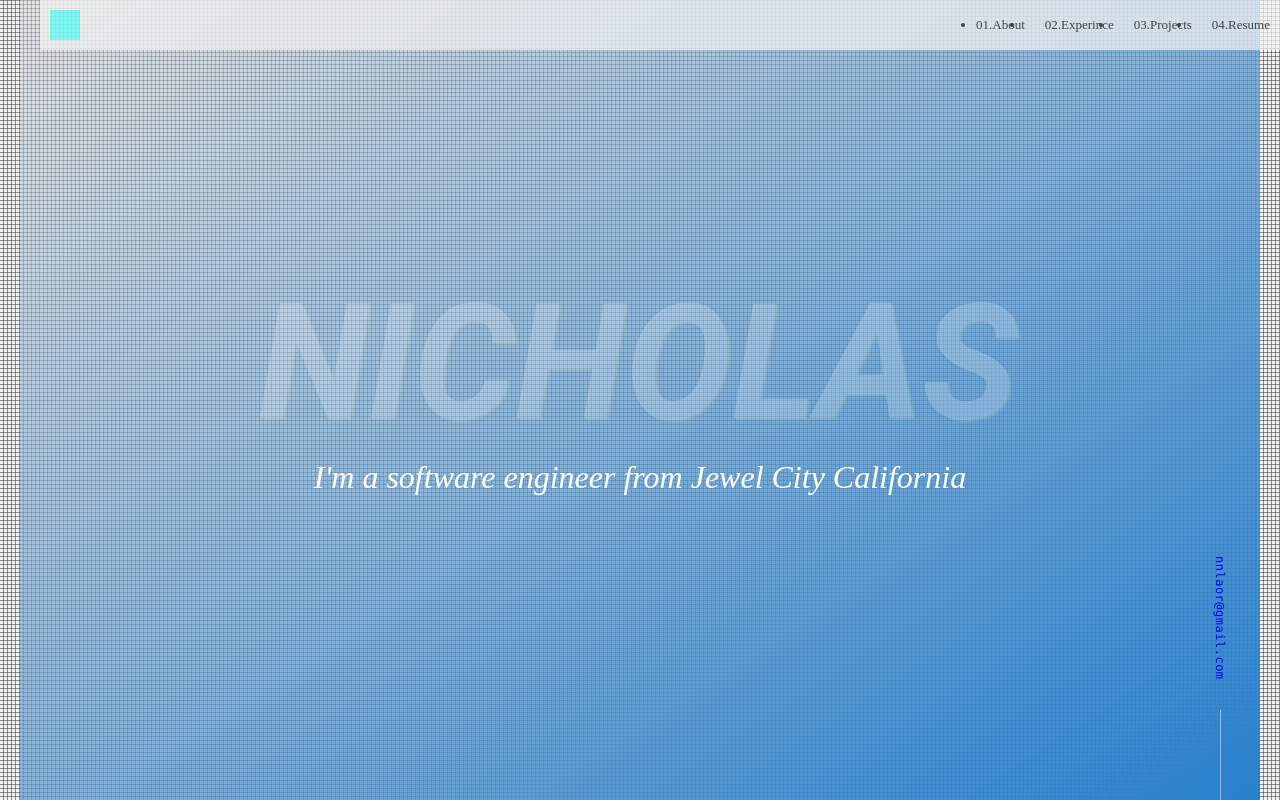
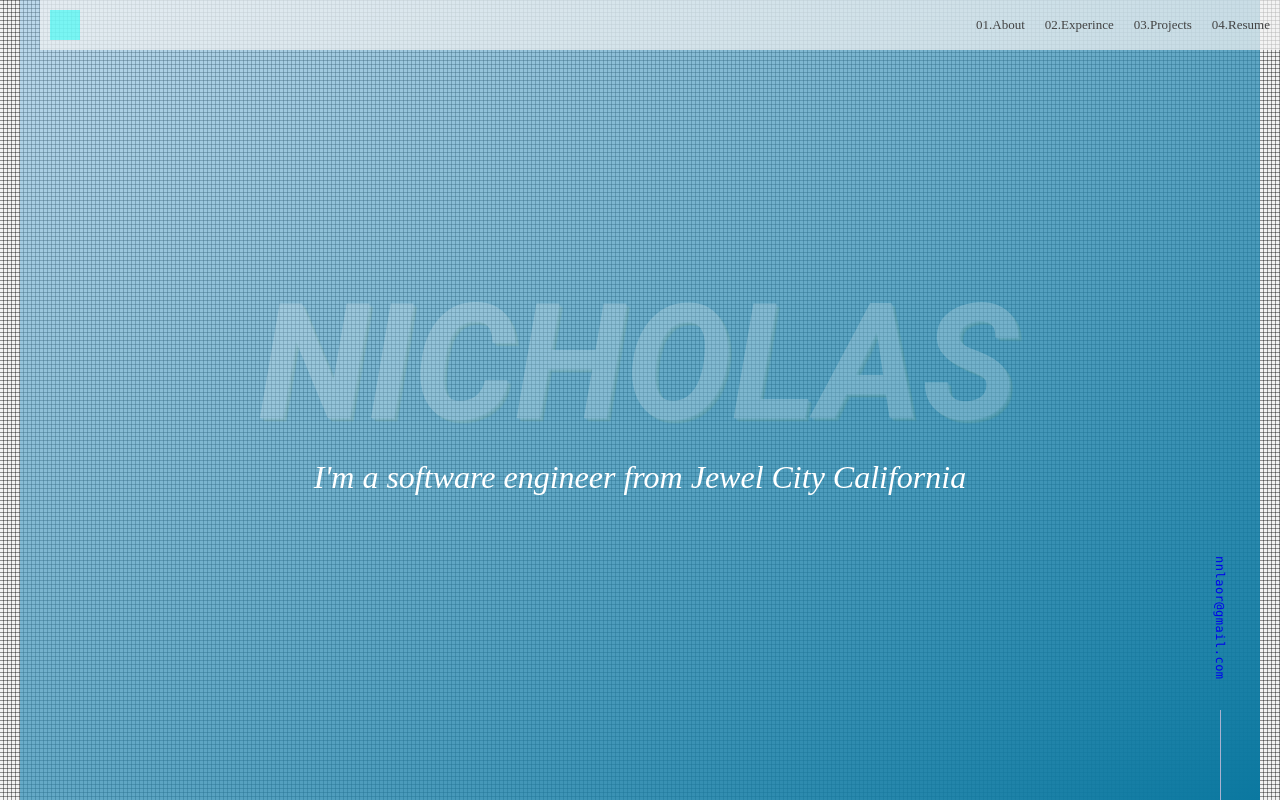
Before and after one commit to FlintSable/Portfolio-NextJS, a Next.js app: page / in a window 1280 px wide. Shown: the top 800 px of the page. Built offline with nearby package versions, Linux system fonts and the light colour scheme.

Commit message:
changing color scheme to california pool theme

```diff
--- a/styles/Home.module.css
+++ b/styles/Home.module.css
@@ -29,10 +29,14 @@
   gap: 10px;
   margin: 0px auto;
   padding: 0px 20px;
-  background: linear-gradient(-90deg,rgba(0, 0, 0, 0.4) 1px, transparent 1px) 0% 0% / 4px 4px,
+  background:
+              linear-gradient(-90deg,rgba(0, 0, 0, 0.4) 1px, transparent 1px) 0% 0% / 4px 4px,
               linear-gradient(rgba(0, 0, 0, 0.4) 1px, transparent 1px) 0% 0% / 4px 4px,
               linear-gradient(transparent 3px,rgb(242, 242, 242) 3px, rgb(242, 242, 242) 78px, transparent 78px) 0% 0% / 80px 80px,
               linear-gradient(-90deg, transparent 3px,rgb(242, 242, 242) 3px,rgb(242, 242, 242) 78px, transparent 78px) 0% 0% / 80px 80px,rgb(242, 242, 242);
+
+
+
 }
 
 .header {
@@ -99,7 +103,7 @@
 
 .li {
   display: list-item;
-  text-decoration: none;
+  list-style-type: none;
   padding-left: 20px;
 }
 
@@ -108,7 +112,8 @@
   grid-area: landing / landing / landing / landing;
   margin: 0px;
   /* background: linear-gradient(to right bottom, rgba(18, 255, 247, 0.5), rgb(179, 255, 171)); */
-  background: linear-gradient(to right bottom, rgba(213, 213, 213, 0.5), rgb(40, 128, 205));
+  /* background: linear-gradient(to right bottom, rgba(213, 213, 213, 0.5), rgb(40, 128, 205)); */
+  background: linear-gradient(to right bottom, rgba(140, 194, 230, 0.5), rgb(11, 120, 160));
 
   text-rendering: optimizelegibility;
 
```
